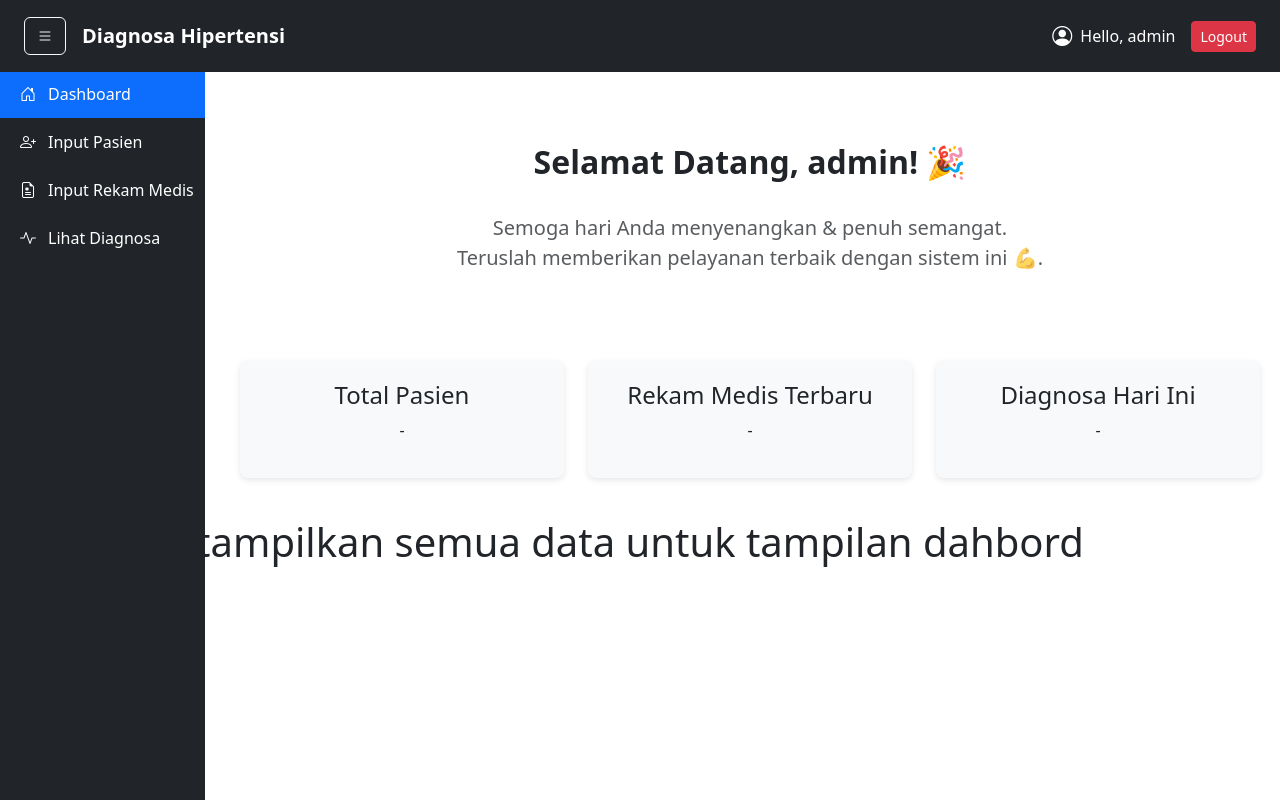
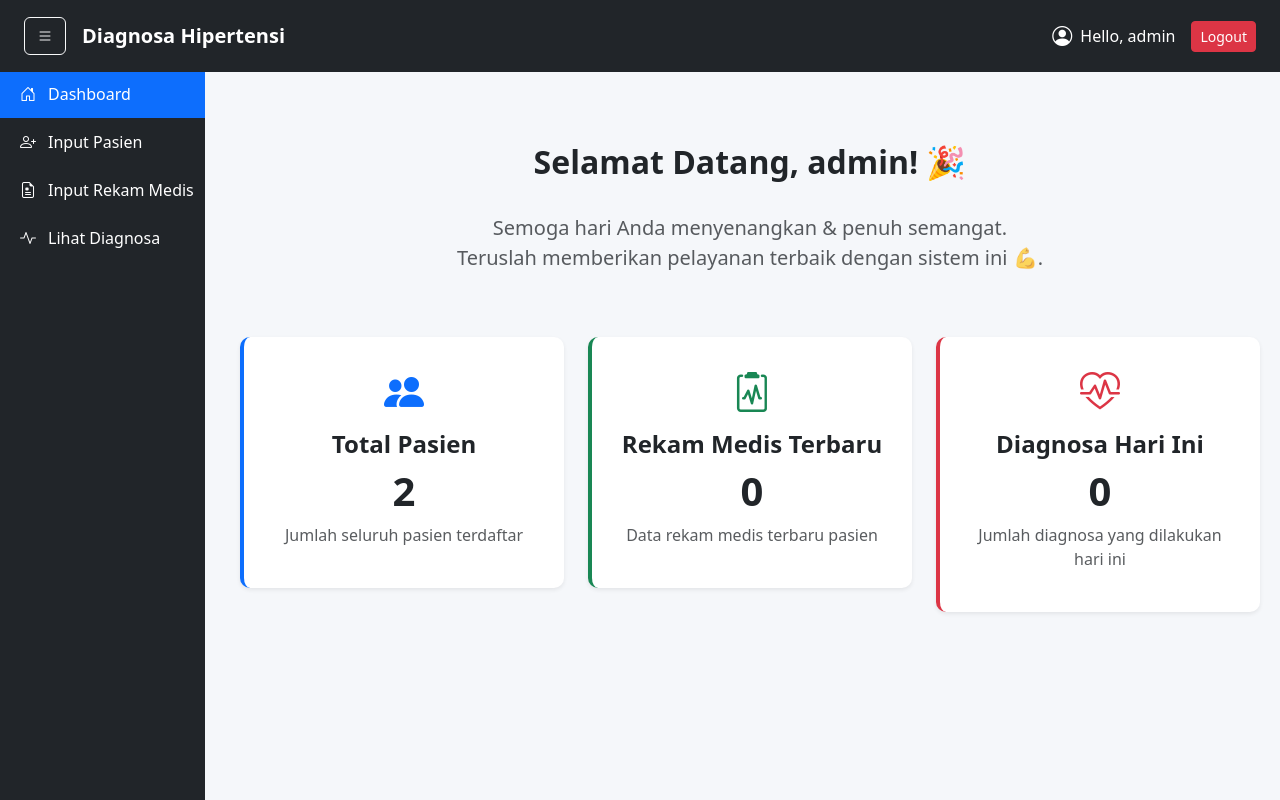
Before and after one commit to Kharell/Aplikasi-Diagnosa-Awal-Hipertensi-Berbasis-Web, a PHP site: page /dashboard.php in a window 1280 px wide. Run offline with PHP 8.4, Linux system fonts and the light colour scheme; a user stored in the database is signed in; data comes from the database, SQL or seed files in the repository; both versions use the stored data as it was before the commit; data that the repository does not hold is empty; some libraries are stand-ins or nearby versions.

Commit message:
refisi fitur sebelumnya sudah selesai dan tambahan lagi berikan nanti visuali sasi data yang jelas di halaman dashbord ny

```diff
--- a/dashboard.php
+++ b/dashboard.php
@@ -13,8 +13,9 @@ $admin = htmlspecialchars($_SESSION['username']);
     <script src="assets/js/bootstrap.bundle.min.js"></script>
     <script src="https://code.jquery.com/jquery-3.6.0.min.js"></script>
     <script src="https://cdn.jsdelivr.net/npm/sweetalert2@11"></script>
+
     <style>
-        body { overflow-x: hidden; }
+        body { overflow-x: hidden; background-color: #f5f7fa; }
         .navbar-brand { font-weight: bold; }
         .admin-info { display: flex; align-items: center; gap: 8px; color: #fff; font-weight: 500; }
         .admin-info i { font-size: 20px; }
@@ -33,19 +34,28 @@ $admin = htmlspecialchars($_SESSION['username']);
 
         /* Info box dashboard */
        .info-box {
-            background-color:#f8f9fa;
-            border-radius:8px;
-            padding:20px;
-            margin-bottom:20px;
-            box-shadow:0 2px 6px rgba(0,0,0,0.1);
+    background-color:#fff;
+    border-radius:10px;
+    padding:25px;
+    margin-bottom:25px;
+    box-shadow:0 3px 10px rgba(0,0,0,0.1);
     transition: all 0.3s ease;
     cursor:pointer;
 }
 .info-box:hover {
     transform: translateY(-5px);
-            box-shadow: 0 6px 15px rgba(0,0,0,0.2);
-            background-color:#e9ecef;
+    box-shadow: 0 6px 18px rgba(0,0,0,0.2);
+    background-color:#f8f9fa;
 }
+
+/* 🔹 Fokus ke angka saja */
+.info-box h2 {
+    font-size: 2.5rem;   /* ukuran angka seragam */
+    font-weight: 800;    /* ketebalan sama */
+    color: #212529;      /* warna teks seragam */
+    margin-top: 10px;
+}
+
     </style>
 </head>
 <body>
@@ -73,29 +83,36 @@ $admin = htmlspecialchars($_SESSION['username']);
         <h2 class="fw-bold text-dark">Selamat Datang, <?php echo $admin; ?>! 🎉</h2>
         <br>
         <p class="lead text-muted">
-            Semoga hari Anda menyenangkan & penuh semangat.<br>
-            Teruslah memberikan pelayanan terbaik dengan sistem ini 💪.
+           <b> Semoga hari Anda menyenangkan & penuh semangat.<br>
+            Teruslah memberikan pelayanan terbaik dengan sistem ini 💪.</b>
         </p>
+
         <br>
-        <br>
-        <!-- Info tambahan agar dashboard tidak terlihat kosong -->
+
+        <!-- Info Box -->
         <div class="row mt-4">
             <div class="col-md-4">
-                <div class="info-box text-center" id="boxPasien">
-                    <h4>Total Pasien</h4>
-                    <p id="totalPasien">Loading...</p>
+                <div class="info-box text-center border-start border-primary border-4 shadow-sm" id="boxPasien">
+                    <i class="bi bi-people-fill text-primary" style="font-size: 40px;"></i>
+                    <h4 class="mt-2 fw-bold">Total Pasien</h4>
+                    <h2 class="text-dark fw-bolder mt-2" id="totalPasien">Loading...</h2>
+                    <p class="text-muted">Jumlah seluruh pasien terdaftar</p>
                 </div>
             </div>
             <div class="col-md-4">
-                <div class="info-box text-center" id="boxRekam">
-                    <h4>Rekam Medis Terbaru</h4>
-                    <p id="rekamTerbaru">Loading...</p>
+                <div class="info-box text-center border-start border-success border-4 shadow-sm" id="boxRekam">
+                    <i class="bi bi-clipboard2-pulse text-success" style="font-size: 40px;"></i>
+                    <h4 class="mt-2 fw-bold">Rekam Medis Terbaru</h4>
+                    <h2 class="text-dark mt-2 fw-semibold" id="rekamTerbaru">Loading...</h2>
+                    <p class="text-muted">Data rekam medis terbaru pasien</p>
                 </div>
             </div>
             <div class="col-md-4">
-                <div class="info-box text-center" id="boxDiagnosa">
-                    <h4>Diagnosa Hari Ini</h4>
-                    <p id="diagnosaHariIni">Loading...</p>
+                <div class="info-box text-center border-start border-danger border-4 shadow-sm" id="boxDiagnosa">
+                    <i class="bi bi-heart-pulse text-danger" style="font-size: 40px;"></i>
+                    <h4 class="mt-2 fw-bold">Diagnosa Hari Ini</h4>
+                    <h2 class="text-dark fw-bolder mt-2" id="diagnosaHariIni">Loading...</h2>
+                    <p class="text-muted">Jumlah diagnosa yang dilakukan hari ini</p>
                 </div>
             </div>
         </div>
@@ -134,36 +151,7 @@ $(document).ready(function(){
 
         let page = $(this).data("page");
         if(page === "welcome") {
-            $("#content").html(`
-                <div class="text-center mt-5">
-                    <h2 class="fw-bold text-dark">Selamat Datang, <?php echo $admin; ?>! 🎉</h2>
-                    <p class="lead text-muted">
-                        Semoga hari Anda menyenangkan & penuh semangat.<br>
-                        Teruslah memberikan pelayanan terbaik dengan sistem ini 💪.
-                    </p>
-                    <div class="row mt-4">
-                        <div class="col-md-4">
-                            <div class="info-box text-center" id="boxPasien">
-                                <h4>Total Pasien</h4>
-                                <p id="totalPasien">Loading...</p>
-                            </div>
-                        </div>
-                        <div class="col-md-4">
-                            <div class="info-box text-center" id="boxRekam">
-                                <h4>Rekam Medis Terbaru</h4>
-                                <p id="rekamTerbaru">Loading...</p>
-                            </div>
-                        </div>
-                        <div class="col-md-4">
-                            <div class="info-box text-center" id="boxDiagnosa">
-                                <h4>Diagnosa Hari Ini</h4>
-                                <p id="diagnosaHariIni">Loading...</p>
-                            </div>
-                        </div>
-                    </div>
-                </div>
-            `);
-            loadDashboardInfo();
+            $("#content").load("dashboard.php #content>*");
         } else {
             $("#content").load(page, loadDashboardInfo);
         }
@@ -183,12 +171,9 @@ $(document).ready(function(){
         });
     }
 
-    // Load dashboard info pertama kali
+    // Load pertama kali
     loadDashboardInfo();
 });
 </script>
 </body>
 </html>
-
-<center>
-<h1>tampilkan semua data untuk tampilan dahbord</h1>
--- /dev/null
+++ b/dashboard_info.php
@@ -0,0 +1,50 @@
+<?php
+include "config.php";
+
+// Hitung total pasien
+$totalPasien = 0;
+$sqlPasien = mysqli_query($conn, "SELECT COUNT(*) AS total FROM 212341_pasien");
+if ($sqlPasien && mysqli_num_rows($sqlPasien) > 0) {
+    $totalPasien = mysqli_fetch_assoc($sqlPasien)['total'];
+}
+
+// 🔹 Tambahan baru: Hitung total rekam medis
+$totalRekamMedis = 0;
+$sqlTotalRekam = mysqli_query($conn, "SELECT COUNT(*) AS total FROM 212341_rekam_medis");
+if ($sqlTotalRekam && mysqli_num_rows($sqlTotalRekam) > 0) {
+    $totalRekamMedis = mysqli_fetch_assoc($sqlTotalRekam)['total'];
+}
+
+// Ambil rekam medis terbaru (kode lama tetap dipertahankan)
+$rekamTerbaru = "Belum ada data";
+$sqlRekam = mysqli_query($conn, "
+    SELECT p.212341_nama AS nama, r.212341_tekanan_sistol AS sistol, r.212341_tekanan_diastol AS diastol, r.212341_tanggal_input
+    FROM 212341_rekam_medis r
+    JOIN 212341_pasien p ON r.212341_pasien_id = p.212341_pasien_id
+    ORDER BY r.212341_tanggal_input DESC
+    LIMIT 1
+");
+if ($sqlRekam && mysqli_num_rows($sqlRekam) > 0) {
+    $rekam = mysqli_fetch_assoc($sqlRekam);
+    $tanggal = date("d M Y", strtotime($rekam['212341_tanggal_input']));
+    $rekamTerbaru = "{$rekam['nama']} ({$rekam['sistol']}/{$rekam['diastol']}) pada {$tanggal}";
+}
+
+// Hitung diagnosa hari ini
+$tanggalHariIni = date('Y-m-d');
+$diagnosaHariIni = 0;
+$sqlDiagnosa = mysqli_query($conn, "SELECT COUNT(*) AS total FROM 212341_diagnosa WHERE 212341_tanggal_hasil = '$tanggalHariIni'");
+if ($sqlDiagnosa && mysqli_num_rows($sqlDiagnosa) > 0) {
+    $diagnosaHariIni = mysqli_fetch_assoc($sqlDiagnosa)['total'];
+}
+
+// Kirim hasil dalam format JSON
+echo json_encode([
+    "totalPasien" => $totalPasien,
+    "rekamTerbaru" => $totalRekamMedis, // 🔹 Ganti tampil angka total rekam medis
+    "diagnosaHariIni" => $diagnosaHariIni,
+
+    // 🔸 Simpan info lama sebagai tambahan opsional
+    "rekamTerbaruDetail" => $rekamTerbaru
+]);
+?>
```
Also changed, not shown: db/db_muthia_212341.sql (+183 -61 lines), diagnosa.php (+99 -31 lines). Lines whose indentation alone changed are shown as unchanged.
